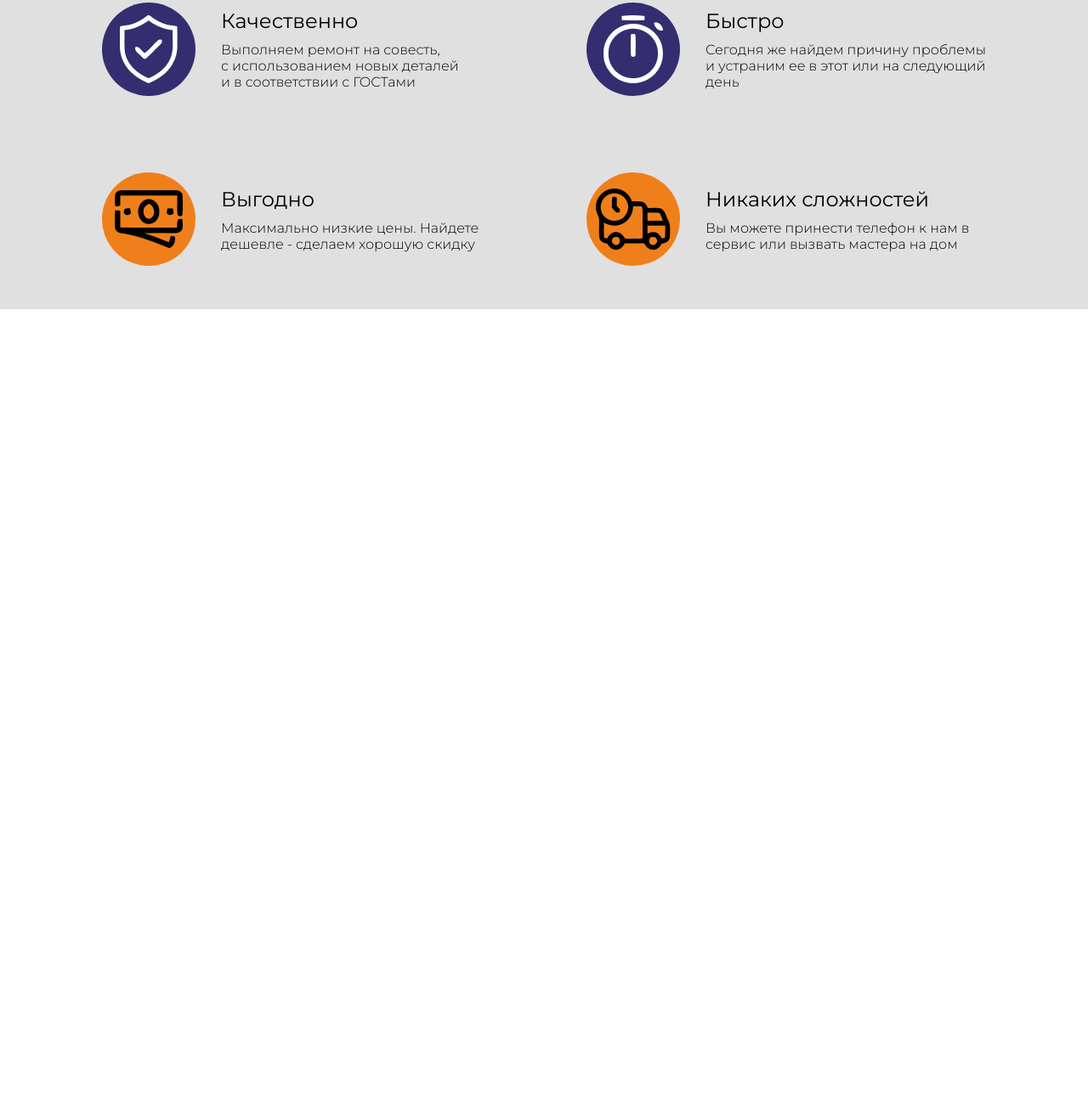
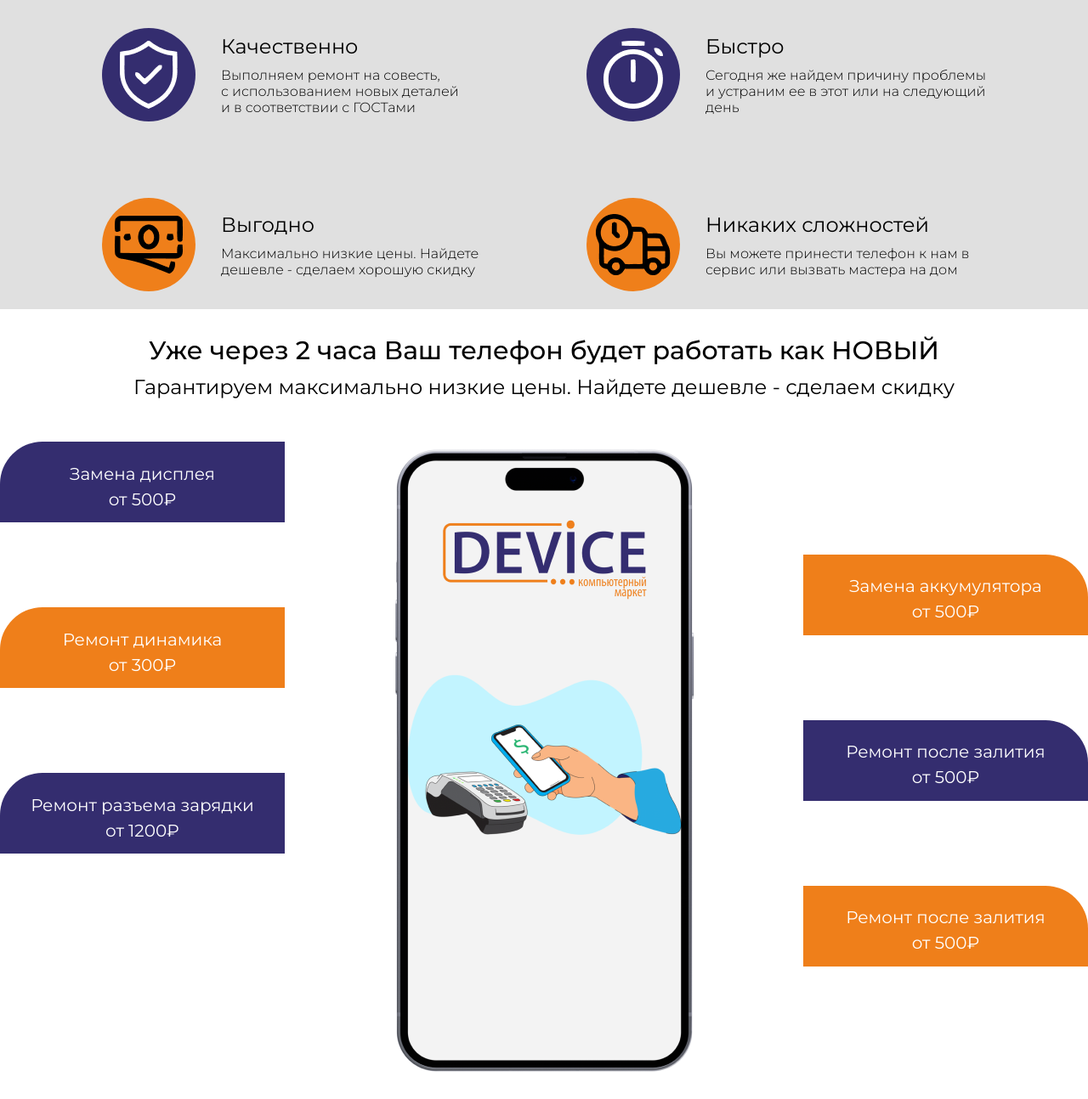
Before and after one commit to F1ko228/Device-site, a plain HTML site: page index.html in a window 1280 px wide. Shown: the part 997-2291 px from the top of the page at 85% size. Before the commit the page ends 1361 px from the top, so only its background shows below. Drawn offline with Linux system fonts and the light colour scheme.

Commit message:
fouth block

```diff
--- a/assets/style.css
+++ b/assets/style.css
@@ -61,6 +61,8 @@
 .header__item3 h4:hover {
     color: #4169E1;
 }
+
+/* section_1 */
 
 .section_1 {
     height: 734px;
@@ -169,6 +171,8 @@
     margin-left: 10px;
 }
 
+/* seciton_2 */
+
 .section_2 {
     width: 100%;
     height: 487px;
@@ -201,12 +205,12 @@
 }
 
 .section_2__condition {
+    margin-top: 65px;
     width: 900px;
     display: flex;
     flex-direction: column;
     align-items: center;
     justify-content: space-between;
-    margin-top: 35px;
     gap: 100px;
 }
 
@@ -254,3 +258,162 @@
     font-size: 16px;
     font-weight: 300;
 }
+
+/* section_3 */
+
+.section_3 {
+    display: flex;
+    justify-content: center;
+    height: 930px;
+    width: 100%;
+}
+
+.container_4 {
+    height: 100%;
+    width: 1400px;
+    display: flex;
+    flex-direction: column;
+    align-items: center;
+}
+
+.container_4 h3 {
+    margin-top: 30px;
+    font-size: 30px;
+    font-weight: 500;
+}
+
+.container_4 p {
+    margin-top: 10px;
+    font-size: 24px;
+    font-weight: 400;
+}
+
+.container_4__price {
+    margin-top: 50px;
+    height: 750px;
+    width: 100%;
+    display: flex;
+    justify-content: space-between;
+    align-items: center;
+}
+
+.container_4__price_pointsLeft {
+    align-self: start;
+    display: flex;
+    flex-direction: column;
+    gap: 100px;
+}
+
+.container_4__price_pointsRight {
+    display: flex;
+    flex-direction: column;
+    gap: 100px;
+}
+
+.container_4__price_points_point {
+    display: flex;
+    justify-content: center;
+    align-items: center;
+    background-color: #342D6F;
+    width: 335px;
+    height: 95px;
+    border-radius: 50px 0 0 0;
+}
+
+.container_4__price_points_point p {
+    color: #ffff;
+    text-align: center;
+    font-size: 20px;
+    font-weight: 400;
+    line-height: 1.5;
+}
+
+.container_4__price_points_point1 {
+    display: flex;
+    justify-content: center;
+    align-items: center;
+    background-color: #EF7F1A;
+    width: 335px;
+    height: 95px;
+    border-radius: 50px 0 0 0;
+}
+
+.container_4__price_points_point1 p {
+    color: #ffff;
+    text-align: center;
+    font-size: 20px;
+    font-weight: 400;
+    line-height: 1.5;
+}
+
+.container_4__price_points_point2 {
+    display: flex;
+    justify-content: center;
+    align-items: center;
+    background-color: #342D6F;
+    width: 335px;
+    height: 95px;
+    border-radius: 50px 0 0 0;
+}
+
+.container_4__price_points_point2 p {
+    color: #ffff;
+    text-align: center;
+    font-size: 20px;
+    font-weight: 400;
+    line-height: 1.5;
+}
+
+.container_4__price_points_point3 {
+    display: flex;
+    justify-content: center;
+    align-items: center;
+    background-color: #EF7F1A;
+    width: 335px;
+    height: 95px;
+    border-radius: 0 50px 0 0;
+}
+
+.container_4__price_points_point3 p {
+    color: #ffff;
+    text-align: center;
+    font-size: 20px;
+    font-weight: 400;
+    line-height: 1.5;
+}
+
+.container_4__price_points_point4 p {
+    color: #ffff;
+    text-align: center;
+    font-size: 20px;
+    font-weight: 400;
+    line-height: 1.5;
+}
+
+.container_4__price_points_point4 {
+    display: flex;
+    justify-content: center;
+    align-items: center;
+    background-color: #342D6F;
+    width: 335px;
+    height: 95px;
+    border-radius: 0 50px 0 0;
+}
+
+.container_4__price_points_point5 {
+    display: flex;
+    justify-content: center;
+    align-items: center;
+    background-color: #EF7F1A;
+    width: 335px;
+    height: 95px;
+    border-radius: 0 50px 0 0;
+}
+
+.container_4__price_points_point5 p {
+    color: #ffff;
+    text-align: center;
+    font-size: 20px;
+    font-weight: 400;
+    line-height: 1.5;
+}
--- a/index.html
+++ b/index.html
@@ -118,5 +118,39 @@
             </div>
         </div> <!-- container_3 -->
     </section> <!-- section_2 -->
+
+    <section class="section_3">
+        <div class="container_4">
+            <h3>Уже через 2 часа Ваш телефон будет работать
+                как НОВЫЙ</h3>
+            <p>Гарантируем максимально низкие цены.
+                Найдете дешевле - сделаем скидку</p>
+            <div class="container_4__price">
+                <div class="container_4__price_pointsLeft">
+                    <div class="container_4__price_points_point">
+                        <p>Замена дисплея<br> от 500₽</p>
+                    </div>
+                    <div class="container_4__price_points_point1">
+                        <p>Ремонт динамика<br> от 300₽</p>
+                    </div>
+                    <div class="container_4__price_points_point2">
+                        <p>Ремонт разъема зарядки<br> от 1200₽</p>
+                    </div>
+                </div>
+                <img src="assets/images/phone14.png" alt="phone">
+                <div class="container_4__price_pointsRight">
+                    <div class="container_4__price_points_point3">
+                        <p>Замена аккумулятора<br> от 500₽</p>
+                    </div>
+                    <div class="container_4__price_points_point4">
+                        <p>Ремонт после залития<br> от 500₽</p>
+                    </div>
+                    <div class="container_4__price_points_point5">
+                        <p>Ремонт после залития<br> от 500₽</p>
+                    </div>
+                </div>
+            </div>
+        </div> <!-- container_4 -->
+    </section>  <!-- section_3 -->
 </body>
 </html>
```
Also changed, not shown: assets/images/phone14.png (added).
